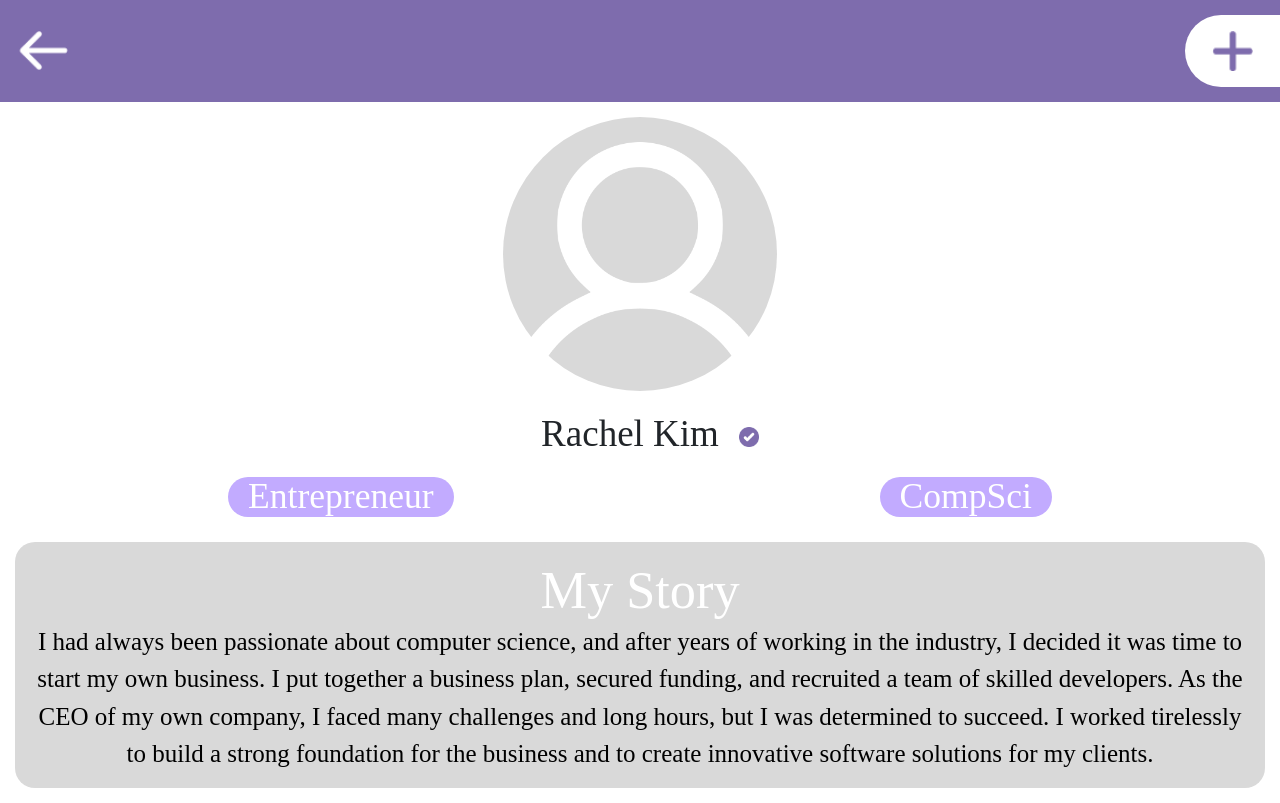
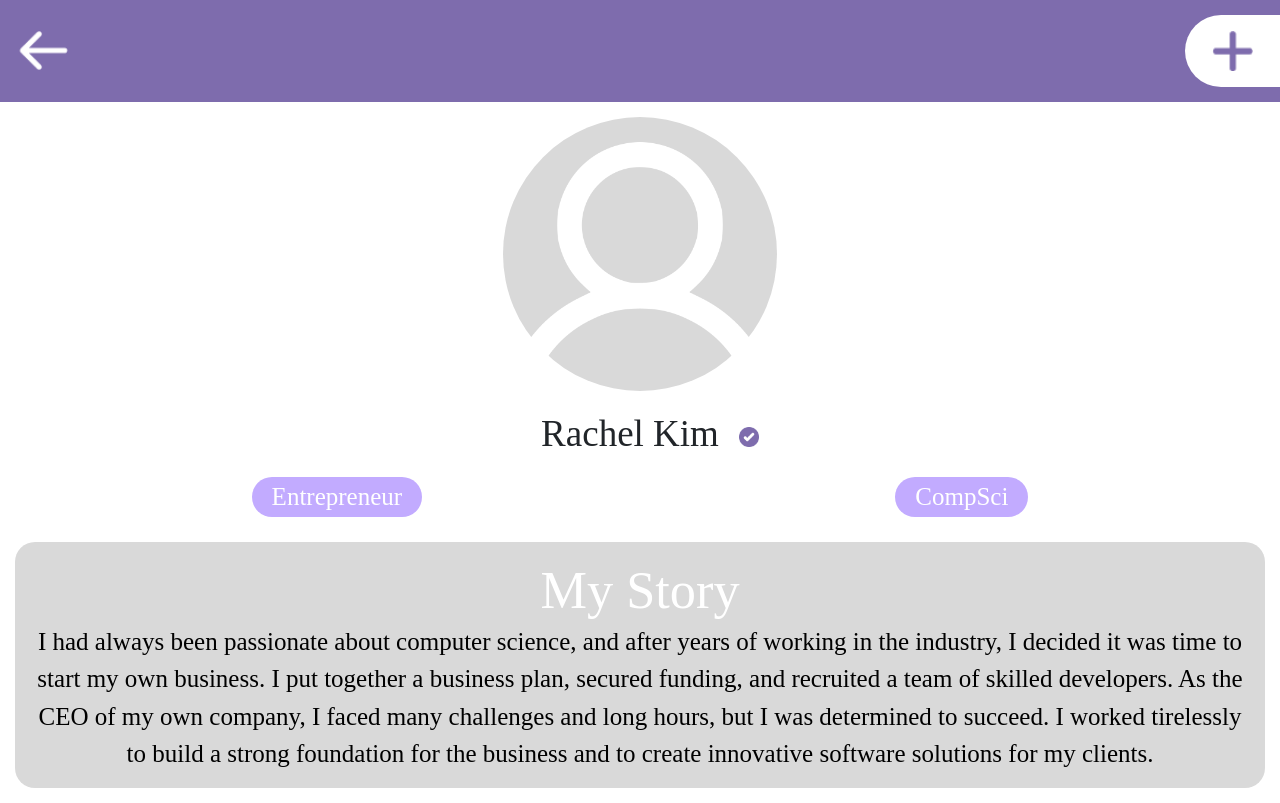
Before and after one commit to lukazibert/EmpowerHer, a React (Create React App) app: page / in a window 1280 px wide. Built offline with nearby package versions, Linux system fonts and the light colour scheme.

Commit message:
fixed error

```diff
--- a/src/components/ContactsCard.js
+++ b/src/components/ContactsCard.js
@@ -15,7 +15,7 @@ export default function ContactsCard(props) {
       </div>
       <div
         className="d-flex flex-wrap justify-content-start align-items-center"
-        style={{ gap: "0px", marginTop: "15px" }}
+        style={{ gap: "10px", marginTop: "15px" }}
       >
         {props.contact.tags.length > 0
           ? props.contact.tags.map((text) => {
--- a/src/components/SearchBar.js
+++ b/src/components/SearchBar.js
@@ -28,7 +28,7 @@ export default function SearchBar() {
 
   const Unacative = (
     <div className="search-bar" onClick={() => setSearch("active")}>
-      <div className="text">Search</div>
+      <div className="text-searchbar">Search</div>
       <div className="search-button">
         <img src={SearchButton} alt="" className="img-fluid" />
       </div>
--- a/src/components/Tag.js
+++ b/src/components/Tag.js
@@ -4,7 +4,7 @@ import "../styles/Tag.css";
 export default function Tag(props) {
     return(
         <div className="tag">
-            <div className="text">{props.text}</div>
+            <div className="text-tag">{props.text}</div>
         </div>
     );
 }
--- a/src/styles/SearchBar.css
+++ b/src/styles/SearchBar.css
@@ -61,14 +61,14 @@ input:focus {
   border-radius: 20px;
 }
 
-.text {
+.text-searchbar {
   font-family: "Dosis";
   font-style: normal;
   font-weight: 400;
   font-size: 35.5707px;
   line-height: 45px;
   /* identical to box height */
-
+  color: white;
   display: flex;
   align-items: center;
 }
--- a/src/styles/Tag.css
+++ b/src/styles/Tag.css
@@ -15,12 +15,12 @@
   border-radius: 50px;
 }
 
-.text {
+.text-tag {
   font-family: "Dosis";
   font-style: normal;
   font-weight: 400;
   font-size: 25px;
-  /* line-height: 36px; */
+  line-height: 36px;
   /* identical to box height */
 
   display: flex;
```
